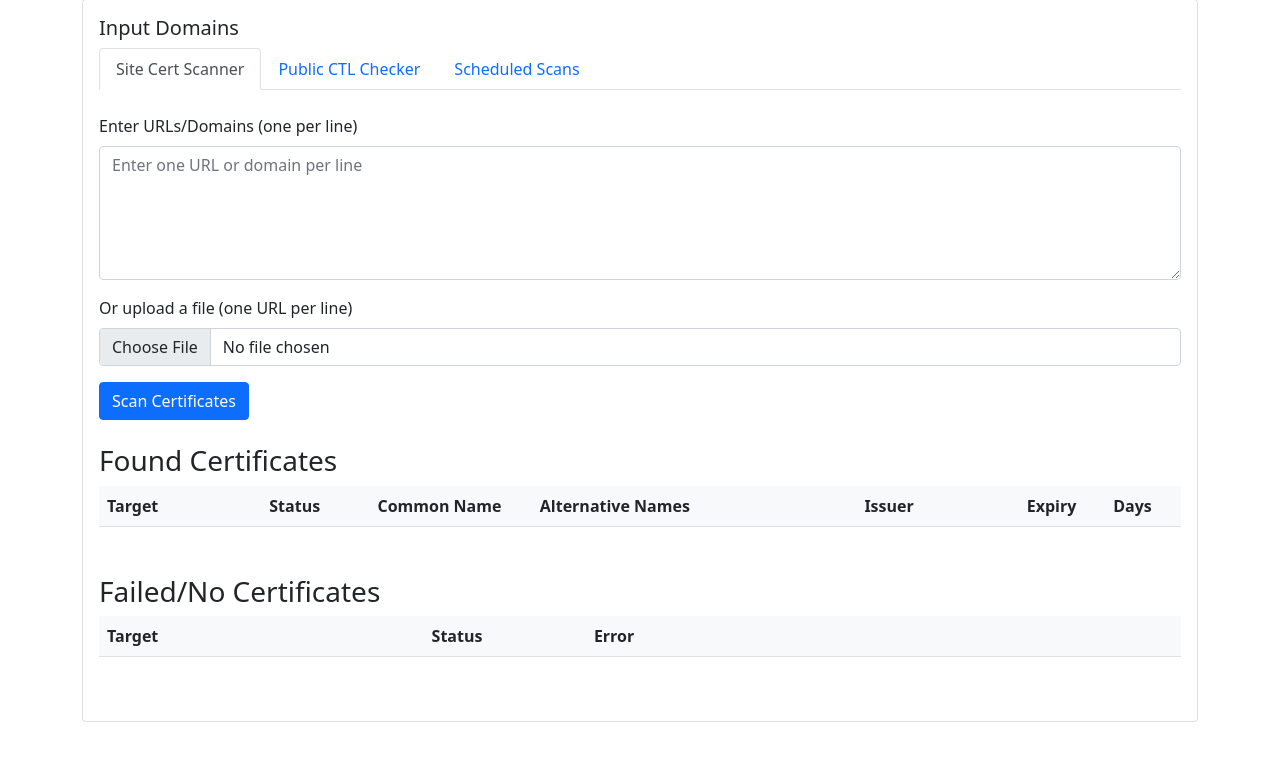
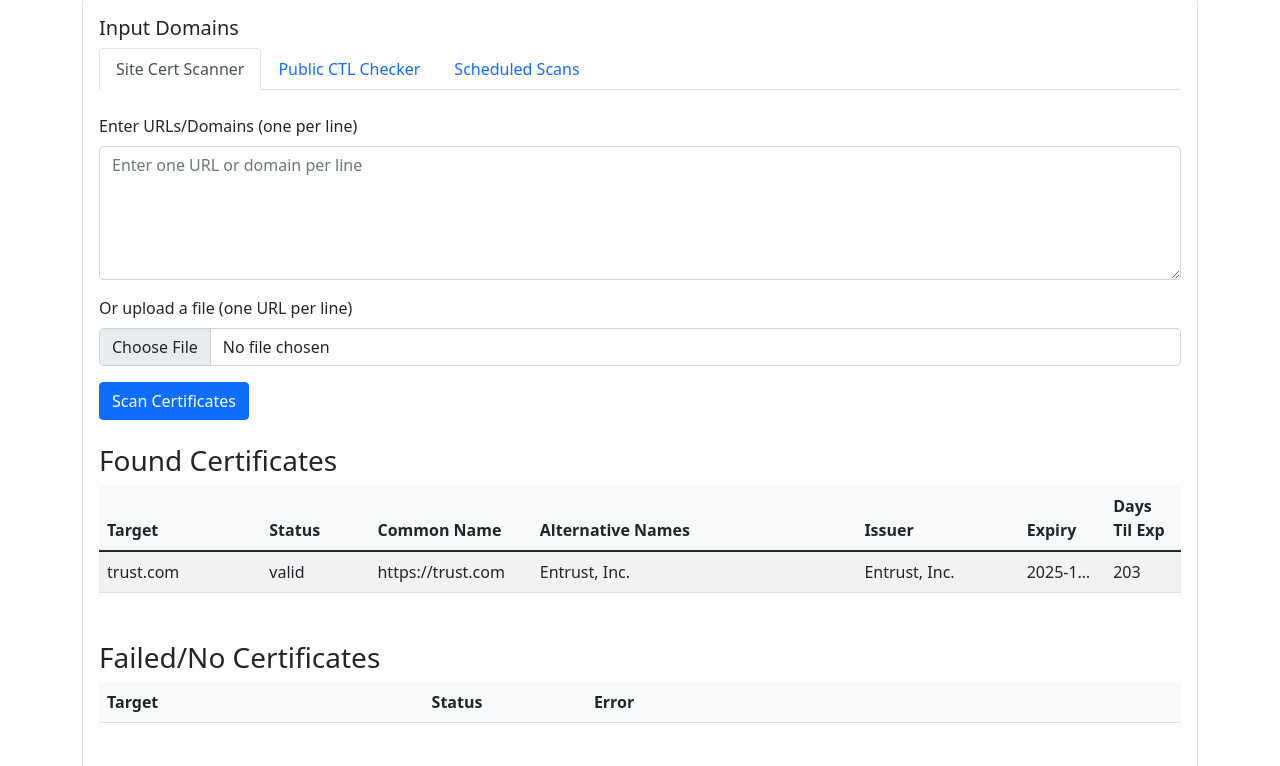
Before and after one commit to n0idx80/cert-checker, a Flask app: page / in a window 1280 px wide. Shown: the part 105-871 px from the top of the page. Before the commit the page ends 827 px from the top, so only its background shows below. Run offline with Flask 3, Linux system fonts and the light colour scheme; lists and menus that the app fills with data are empty; some libraries are stand-ins or nearby versions.

Commit message:
fixed spacing on cert results

```diff
--- a/app.py
+++ b/app.py
@@ -74,7 +74,20 @@
 
 @app.route('/')
 def index():
-    return render_template('index.html')
+    certificates = [
+        {
+            "target": "trust.com",
+            "status": "valid",
+            "common_name": "https://trust.com",
+            "alternative_names": "Entrust, Inc.",
+            "issuer": "Entrust, Inc.",
+            "expiry": "2025-10-13",
+            "days": 203
+        },
+        # Add more certificates as needed
+    ]
+
+    return render_template('index.html', certificates=certificates)
 
 def perform_certificate_scan(domains, name=None, job_id=None):
     """Perform the actual certificate scanning"""
--- a/templates/index.html
+++ b/templates/index.html
@@ -58,6 +58,21 @@
             word-wrap: break-word;
             max-width: 400px;
             box-shadow: 0 2px 5px rgba(0,0,0,0.2);
+        }
+        table {
+            width: 100%;
+            border-collapse: collapse;
+        }
+        th, td {
+            padding: 8px;
+            text-align: left;
+            border-bottom: 1px solid #ddd;
+        }
+        th {
+            background-color: #f2f2f2;
+        }
+        tr:hover {
+            background-color: #f5f5f5;
         }
     </style>
     <script src="https://unpkg.com/xlsx/dist/xlsx.full.min.js"></script>
@@ -179,10 +194,22 @@
                                             <th style="width: 30%">Alternative Names</th>
                                             <th style="width: 15%">Issuer</th>
                                             <th style="width: 8%">Expiry</th>
-                                            <th style="width: 7%">Days</th>
+                                            <th style="width: 7%">Days Til Exp</th>
                                         </tr>
                                     </thead>
-                                    <tbody></tbody>
+                                    <tbody>
+                                        {% for cert in certificates %}
+                                        <tr>
+                                            <td>{{ cert.target }}</td>
+                                            <td>{{ cert.status }}</td>
+                                            <td>{{ cert.common_name }}</td>
+                                            <td>{{ cert.alternative_names }}</td>
+                                            <td>{{ cert.issuer }}</td>
+                                            <td>{{ cert.expiry }}</td>
+                                            <td>{{ cert.days }}</td>
+                                        </tr>
+                                        {% endfor %}
+                                    </tbody>
                                 </table>
                             </div>
 
@@ -607,6 +634,7 @@
                     <td>${result.url}</td>
                     <td>${result.status}</td>
                     <td>${result.normalized_url || ''}</td>
+                    <td>${certInfo.alternative_names || ''}</td>
                     <td>${certInfo.issuer || ''}</td>
                     <td>${certInfo.expiry_date || ''}</td>
                     <td>${certInfo.days_until_expiry || ''}</td>
@@ -887,7 +915,7 @@
                                         'Alternative Names': row.cells[3]?.textContent || '',
                                         'Issuer': row.cells[4]?.textContent || '',
                                         'Expiration Date': row.cells[5]?.textContent || '',
-                                        'Days Remaining': row.cells[6]?.textContent || ''
+                                        'Days Til Exp': row.cells[6]?.textContent || ''
                                     };
                                 });
 
@@ -1132,7 +1160,7 @@
                     <td>${result.Status || ''}</td>
                     <td>${result.Issuer || ''}</td>
                     <td>${result['Expiration Date'] || ''}</td>
-                    <td>${result['Days Until Expiry'] || ''}</td>
+                    <td>${result['Days Til Exp'] || ''}</td>
                 `;
                 tbody.appendChild(row);
 
```
